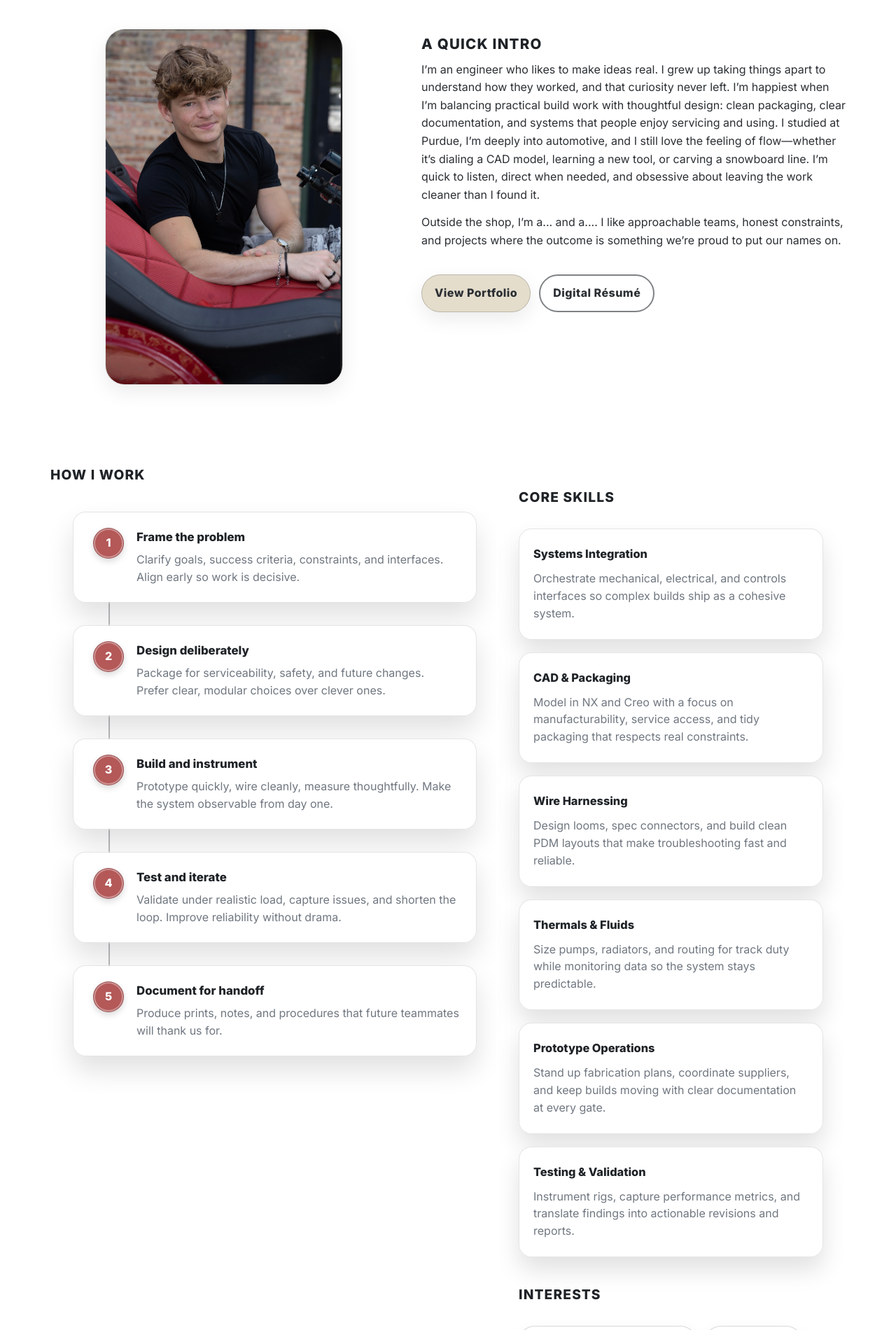
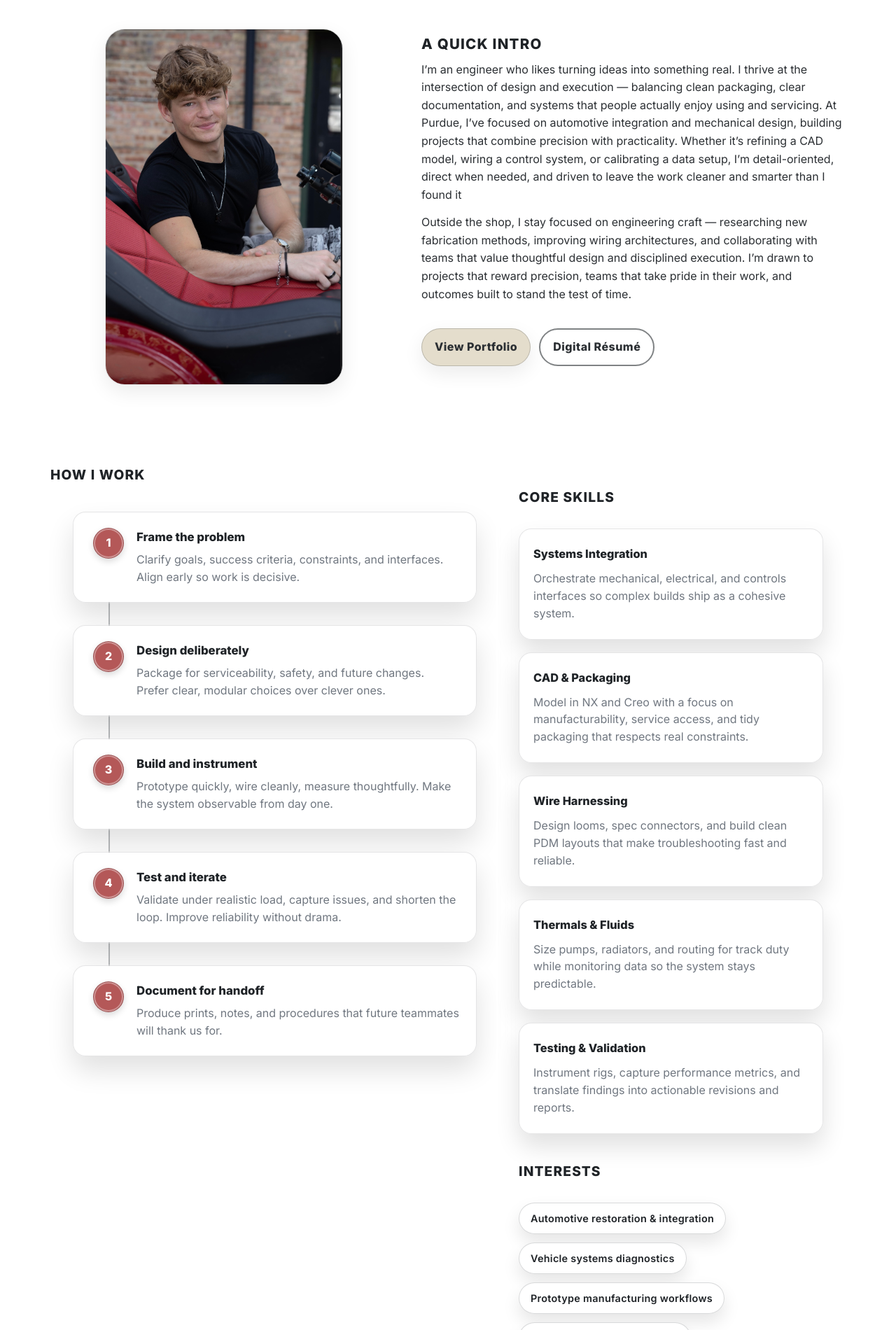
Before and after one commit to trhanford/portfolio, a plain HTML site: page index.html in a window 1280 px wide. Shown: the part 900-2800 px from the top of the page at 70% size. Drawn offline with nearby package versions, Linux system fonts and the light colour scheme; animation ran at ten frames a second.

Commit message:
Update index.html

```diff
--- a/index.html
+++ b/index.html
@@ -129,16 +129,18 @@
           <div class="about-body">
             <h3 class="about-subtitle">A quick intro</h3>
             <p class="about-blurb">
-              I’m an engineer who likes to make ideas real. I grew up taking things apart to understand how they worked,
-              and that curiosity never left. I’m happiest when I’m balancing practical build work with thoughtful design:
-              clean packaging, clear documentation, and systems that people enjoy servicing and using.
-              I studied at Purdue, I’m deeply into automotive, and I still love the feeling of flow—whether it’s dialing a
-              CAD model, learning a new tool, or carving a snowboard line. I’m quick to listen, direct when needed, and
-              obsessive about leaving the work cleaner than I found it.
+              I’m an engineer who likes turning ideas into something real. I thrive at the intersection of design and
+              execution — balancing clean packaging, clear documentation, and systems that people actually enjoy
+              using and servicing.
+              At Purdue, I’ve focused on automotive integration and mechanical design, building projects that combine
+              precision with practicality. Whether it’s refining a CAD model, wiring a control system, or calibrating a data
+              setup, I’m detail-oriented, direct when needed, and driven to leave the work cleaner and smarter than I found it
             </p>
             <p class="about-blurb">
-              Outside the shop, I’m a... and a.... I like approachable teams, honest constraints, and projects
-              where the outcome is something we’re proud to put our names on.
+              Outside the shop, I stay focused on engineering craft — researching new fabrication methods, improving
+              wiring architectures, and collaborating with teams that value thoughtful design and disciplined execution.
+              I’m drawn to projects that reward precision, teams that take pride in their work, and outcomes built to
+              stand the test of time.
             </p>
 
             <!-- CTA lives here (inside the blurb column) -->
@@ -215,10 +217,6 @@
                   <p>Size pumps, radiators, and routing for track duty while monitoring data so the system stays predictable.</p>
                 </article>
                 <article class="info-card" role="listitem">
-                  <h4>Prototype Operations</h4>
-                  <p>Stand up fabrication plans, coordinate suppliers, and keep builds moving with clear documentation at every gate.</p>
-                </article>
-                <article class="info-card" role="listitem">
                   <h4>Testing &amp; Validation</h4>
                   <p>Instrument rigs, capture performance metrics, and translate findings into actionable revisions and reports.</p>
                 </article>
@@ -228,12 +226,12 @@
             <div class="skills-panel__group">
               <h3 class="block-title" id="interestsTitle">Interests</h3>
               <div class="interest-grid" role="list" aria-labelledby="interestsTitle">
-                <span class="interest-chip" role="listitem">Track cars &amp; endurance racing</span>
-                <span class="interest-chip" role="listitem">Snowboarding</span>
-                <span class="interest-chip" role="listitem">Toolmaking &amp; fabrication</span>
-                <span class="interest-chip" role="listitem">Backcountry travel</span>
-                <span class="interest-chip" role="listitem">Analog synthesizers</span>
-                <span class="interest-chip" role="listitem">Dog adventures</span>
+                <span class="interest-chip" role="listitem">Automotive restoration &amp; integration</span>
+                <span class="interest-chip" role="listitem">Vehicle systems diagnostics</span>
+                <span class="interest-chip" role="listitem">Prototype manufacturing workflows</span>
+                <span class="interest-chip" role="listitem">Electrical architecture design</span>
+                <span class="interest-chip" role="listitem">Data acquisition &amp; calibration</span>
+                <span class="interest-chip" role="listitem">Industrial design research</span>
               </div>
             </div>
           </section>
```
